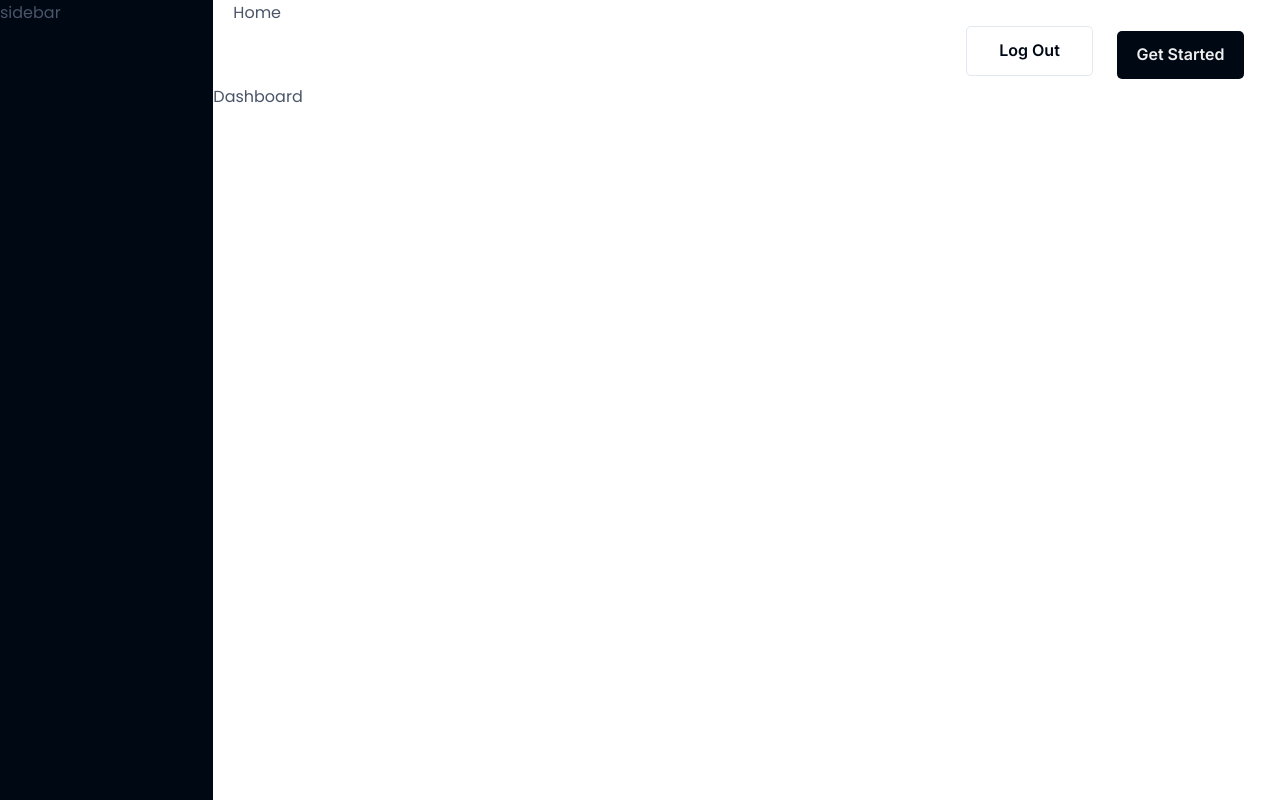
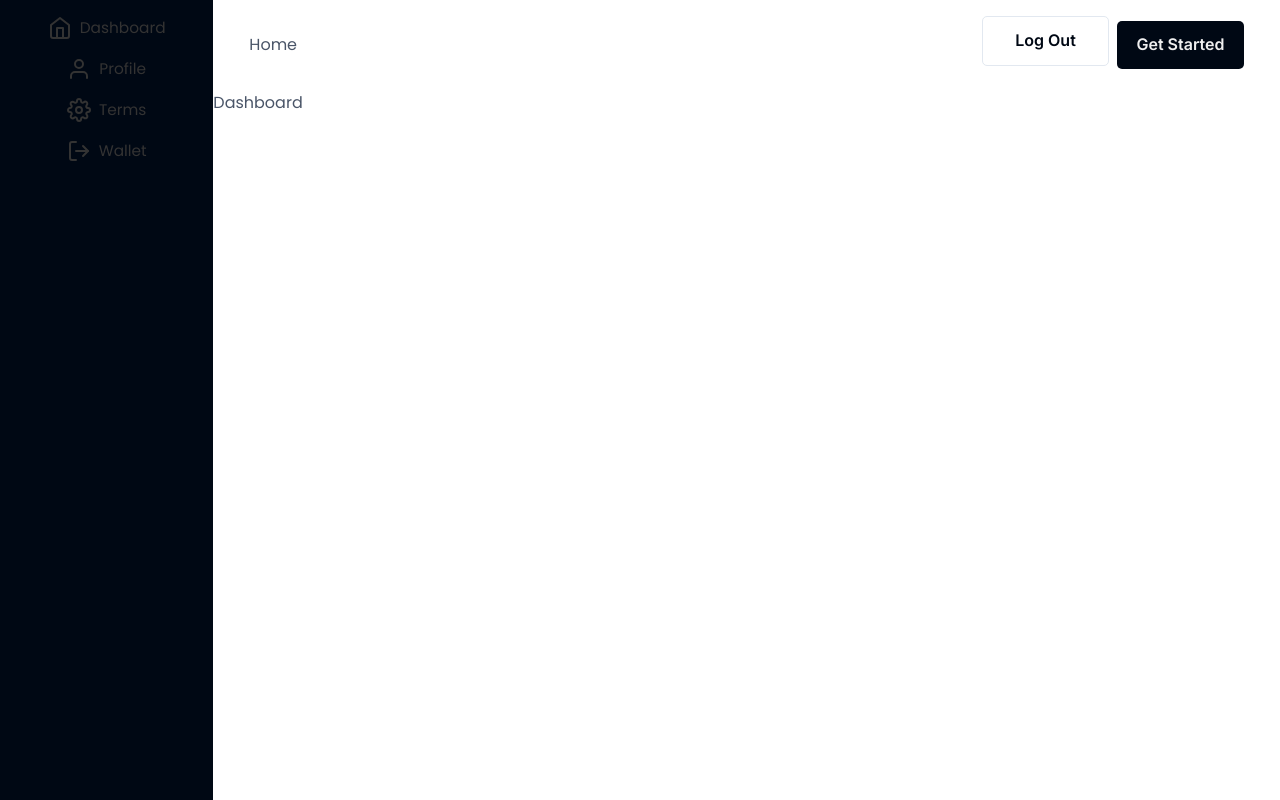
Before and after one commit to valondigital/timesheet, a React (Create React App) app in the folder client/: page / in a window 1280 px wide. Built offline with nearby package versions, Linux system fonts and the light colour scheme.

Commit message:
Integrate Sidebar with nav links

```diff
--- a/client/src/common/Layout.tsx
+++ b/client/src/common/Layout.tsx
@@ -2,12 +2,13 @@ import React, { ReactNode } from "react";
 import NavBar from "./NavBar";
 import { Outlet } from "react-router-dom";
 import { Grid, GridItem } from "@chakra-ui/react";
+import Sidebar from "./SideBar";
 
 const Layout = () => {
   return (
     <Grid templateColumns="repeat(6, 1fr)">
       <GridItem minH="100vh" bg="light.primary">
-        sidebar
+       <Sidebar/>
       </GridItem>
       <GridItem colSpan={5}>
         <NavBar />
--- a/client/src/common/NavBar.tsx
+++ b/client/src/common/NavBar.tsx
@@ -1,36 +1,32 @@
-import React, {useEffect, useState} from "react";
-import {
-  Flex,
-  Box,
-  Link,
-  Text,
-  Button,
-  useColorMode,
-  HStack,
-} from "@chakra-ui/react";
+import React, { useEffect, useState } from "react";
+import { Box, Link, Button, HStack, Flex } from "@chakra-ui/react";
 import { Link as ReactRouterLink, useLocation } from "react-router-dom";
-import {paths, pageTitles}  from './paths';
+import { paths } from "./paths";
 
 function NavBar() {
-  const location = useLocation()
+  const location = useLocation();
   const [pageTitle, setPageTitle] = useState("");
   useEffect(() => {
-    const currentPage = Object.keys(paths).find(key => paths[key] === location.pathname);
+    const currentPage = Object.keys(paths).find(
+      (key) => paths[key] === location.pathname
+    );
     if (currentPage) {
       setPageTitle(currentPage);
     }
   }, [location.pathname]);
   return (
     <Box px={5}>
-      {pageTitle.replace(/^\w/, c => c.toUpperCase())}
-      <HStack justify="flex-end">
-        <Link as={ReactRouterLink} to="/login">
-          <Button variant="outline">Log Out</Button>
-        </Link>
-        <Button variant="secondary" mx={4}>
-          Get Started
-        </Button>
-      </HStack>
+      <Flex align="center" justifyContent="space-between" p={4}>
+        <Box>{pageTitle.replace(/^\w/, (c) => c.toUpperCase())}</Box>
+        <HStack align="center">
+          <Link as={ReactRouterLink} to="/login" p={0}>
+            <Button variant="outline">Log Out</Button>
+          </Link>
+          <Button variant="secondary">
+            Get Started
+          </Button>
+        </HStack>
+      </Flex>
     </Box>
   );
 }
--- /dev/null
+++ b/client/src/common/SideBar.tsx
@@ -0,0 +1,22 @@
+import { Box, Flex, Icon, Link, Text } from "@chakra-ui/react";
+import { Link as ReactRouterLink } from "react-router-dom";
+import { pathObject } from "./paths";
+
+const Sidebar = () => {
+  return (
+    <Box py={4} px={2}>
+      <Flex direction="column" align="center">
+        {pathObject.map((item) => (
+          <Link key={item.route} as={ReactRouterLink} to={item.route} mb={4}>
+            <Flex align="center">
+              <Icon as={item.icon} boxSize={6} />
+              <Text ml={2}>{item.name}</Text>
+            </Flex>
+          </Link>
+        ))}
+      </Flex>
+    </Box>
+  );
+};
+
+export default Sidebar;
--- a/client/src/common/paths.ts
+++ b/client/src/common/paths.ts
@@ -4,6 +4,8 @@ import { FiUsers } from "react-icons/fi";
 import { GrUserWorker } from "react-icons/gr";
 import { BiWallet } from "react-icons/bi";
 import { CgProfile } from "react-icons/cg";
+import { FiHome, FiUser, FiSettings, FiLogOut } from "react-icons/fi";
+
 
 export const paths:Record<string, string> = {
   home: '/',
@@ -35,27 +37,12 @@ export const pageTitles: Record<string, string> = {
   transactions:'Your Transactions'
 }
 
-// export const pageTitles: Record<string, string> = {
-//   '/': 'Home',
-//   '/about': 'About',
-//   '/login': 'Login',
-//   '/terms': 'Terms',
-//   '/agents': 'Agents',
-//   '/bdaOrders': 'BDA Orders',
-//   '/profile': 'Profile',
-//   '/yourorders': 'Your Orders',
-//   '/wallet': 'Wallet',
-//   '/forgotpassword': 'Forgot Password',
-//   '/enternewpassword': 'Enter New Password',
-//   '/passwordcreated': 'Password Created',
-//   '/transactions': 'Transactions'
-// };
-
 
 export const NavNames = {
   dashboard: 'Dashboard',
   customers: 'Customers',
   agents: 'Agents',
+  terms: 'Terms',
   bdaOrders: 'BDA Orders',
   bdaCustomers:'BDA Customers',
   profile: 'Profile',
@@ -66,19 +53,12 @@ export const NavNames = {
   Wallet: 'Transactions'
 }
 
-// export const pathObject = [
-//   {main: { name: NavNames.dashboard, path: paths.home, icon: <FaWarehouse /> }, sub:[]},
-//   { main: {name: NavNames.agents, path: paths.agents, icon: <GrUserWorker />  }, sub:[]},
-//   {main: { name: 'BDAs' }, sub: [
-//     { name: NavNames.bdaOrders, path: paths.bdaOrders, icon: <CgProfile/> },
-//     { name: NavNames.bdaCustomers, path: paths.customers, icon: <CgProfile/> }
-//   ]},
-//   { main: {name: NavNames.yourOrders, path: paths.yourOrders, icon: <VscFileMedia /> }, sub:[]},
-//   {main: { name: 'Wallet' }, sub: [
-//     { name: NavNames.wallet, path: paths.wallet, icon: <BiWallet/> },
-//     { name: NavNames.transactions, path: paths.transactions, icon: <CgProfile/> }
-//   ]},
-//   { main: {name: NavNames.profile, path: paths.profile, icon: <CgProfile /> }, sub:[]},
-// ]
+export const pathObject = [
+  { icon: FiHome, name: NavNames.dashboard, route: "/" },
+  { icon: FiUser, name: NavNames.profile, route: "/profile" },
+  { icon: FiSettings, name: NavNames.terms, route: "/terms" },
+  { icon: FiLogOut, name: NavNames.wallet, route: "/logout" },
+];
+
 
 export default paths;
```
